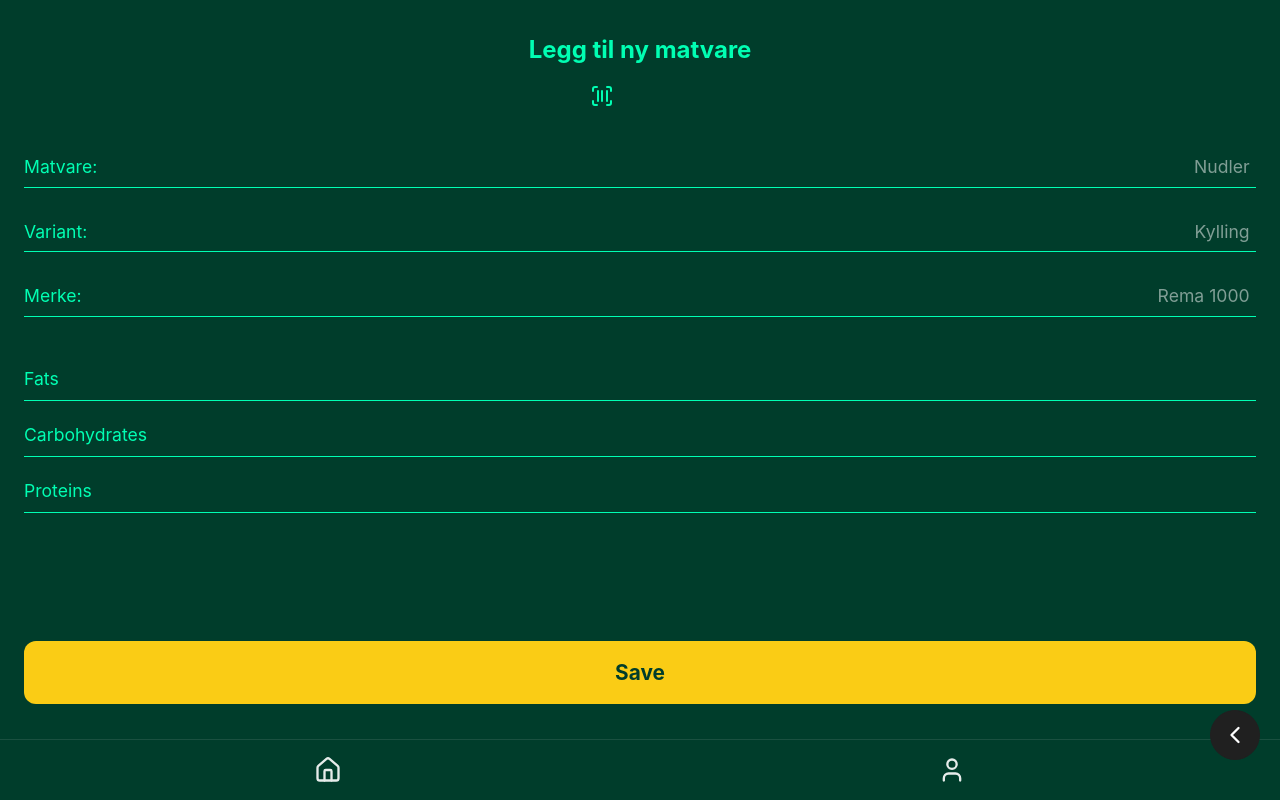
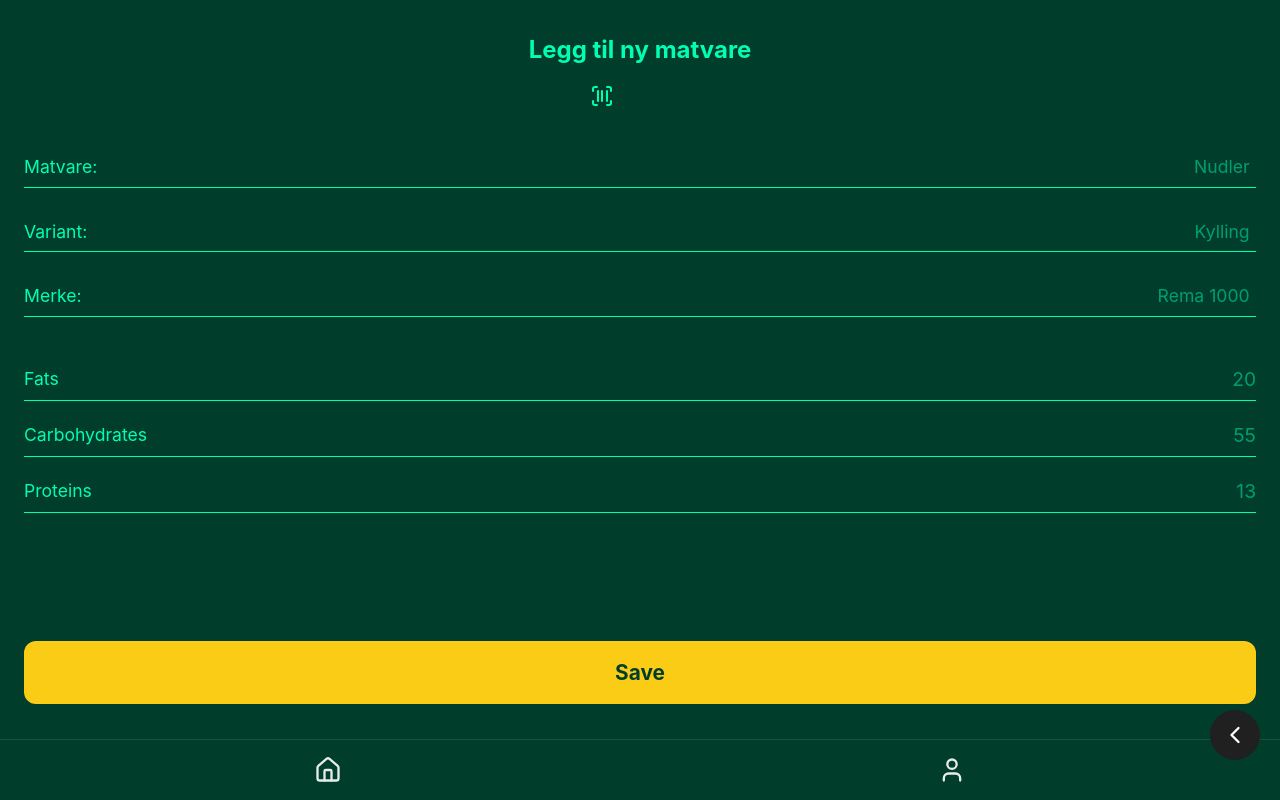
Before and after one commit to ohjenssen/zustand-tracker, a Next.js app: page /add-product in a window 1280 px wide. Built offline with nearby package versions, Linux system fonts and the light colour scheme.

Commit message:
Added placeholder and styling

```diff
--- a/src/app/add-product/addProduct.module.css
+++ b/src/app/add-product/addProduct.module.css
@@ -72,7 +72,7 @@
   flex: 1;
   background: transparent;
   border: none;
-  color: #ffffff;
+  color: var(--text-color-light);
   font-size: 1.1rem;
   padding: 0.4rem;
   outline: none;
--- a/src/app/add-product/page.jsx
+++ b/src/app/add-product/page.jsx
@@ -143,7 +143,6 @@ function AddProductContent() {
 
 				<div className={styles.nutritionInputsGroup}>
 
-
 					<div className={styles.nutritionRow}>
 						<label htmlFor="fat" className={styles.nutritionLabel}>
 							Fats
@@ -156,6 +155,8 @@ function AddProductContent() {
 							step="0.1"
 							onChange={handleChange}
 							className={styles.nutritionInput}
+							placeholder="20"
+							required
 						/>
 					</div>
 
@@ -171,6 +172,8 @@ function AddProductContent() {
 							step="0.1"
 							onChange={handleChange}
 							className={styles.nutritionInput}
+							placeholder="55"
+							required
 						/>
 					</div>
 
@@ -186,6 +189,8 @@ function AddProductContent() {
 							step="0.1"
 							onChange={handleChange}
 							className={styles.nutritionInput}
+							placeholder="13"
+							required
 						/>
 					</div>
 				</div>
```
